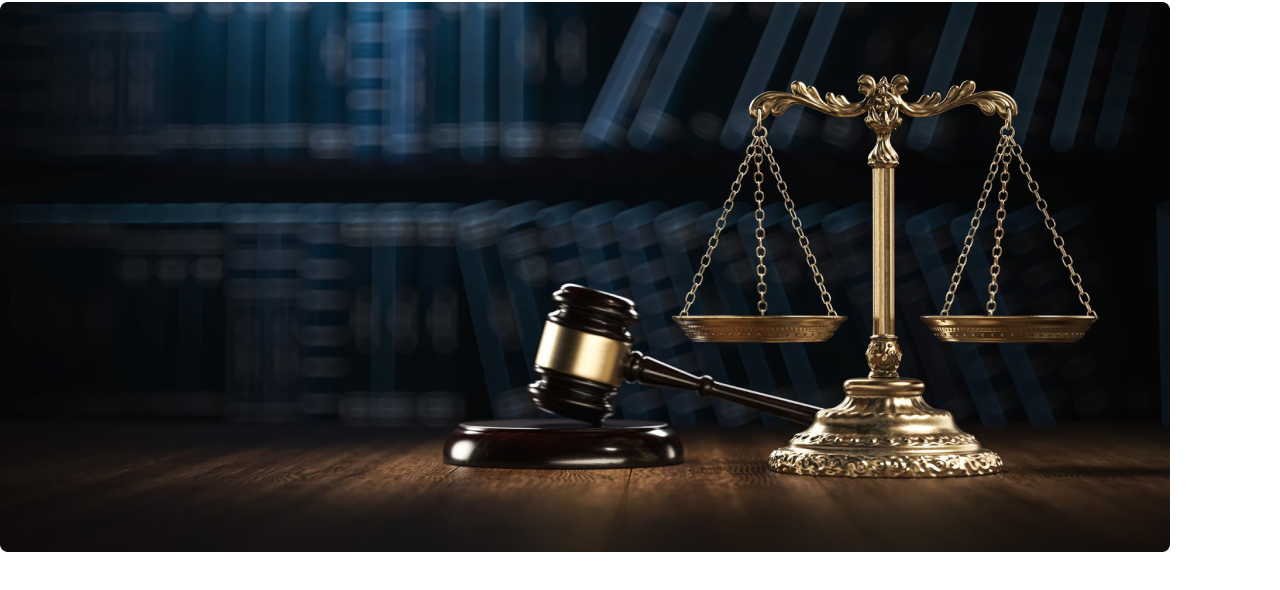
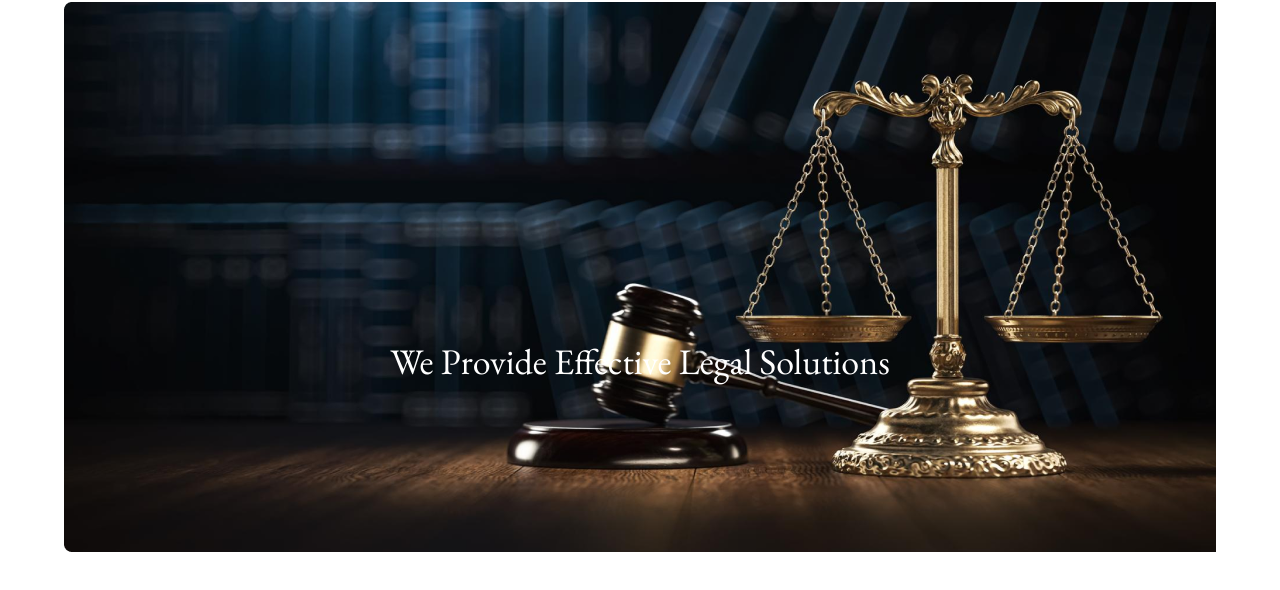
Before and after one commit to zaheenrakib/justice, a plain HTML site: page index.html in a window 1280 px wide. Shown: the part 78-668 px from the top of the page. Drawn offline with nearby package versions, Linux system fonts and the light colour scheme.

Commit message:
banner Design

```diff
--- a/index.html
+++ b/index.html
@@ -76,13 +76,13 @@
 
                  <!-- Start a Banner Section -->
         <section>
-          <div>
-            <div class="bg-[url('images/banner.png')] h-[90vh] flex justify-center items-center bg-no-repeat">
-              <div>
-
+            <div class="lg:px-16 px-4 ">
+              <div class="bg-[url('images/banner.png')] w-full  h-[90vh] flex justify-center items-center bg-no-repeat">
+                <div>
+                  <h1 class="text-4xl text-white">We Provide Effective Legal Solutions</h1>
+                </div>
               </div>
             </div>
-          </div>
         </section>
     </header>
     <main>
```
